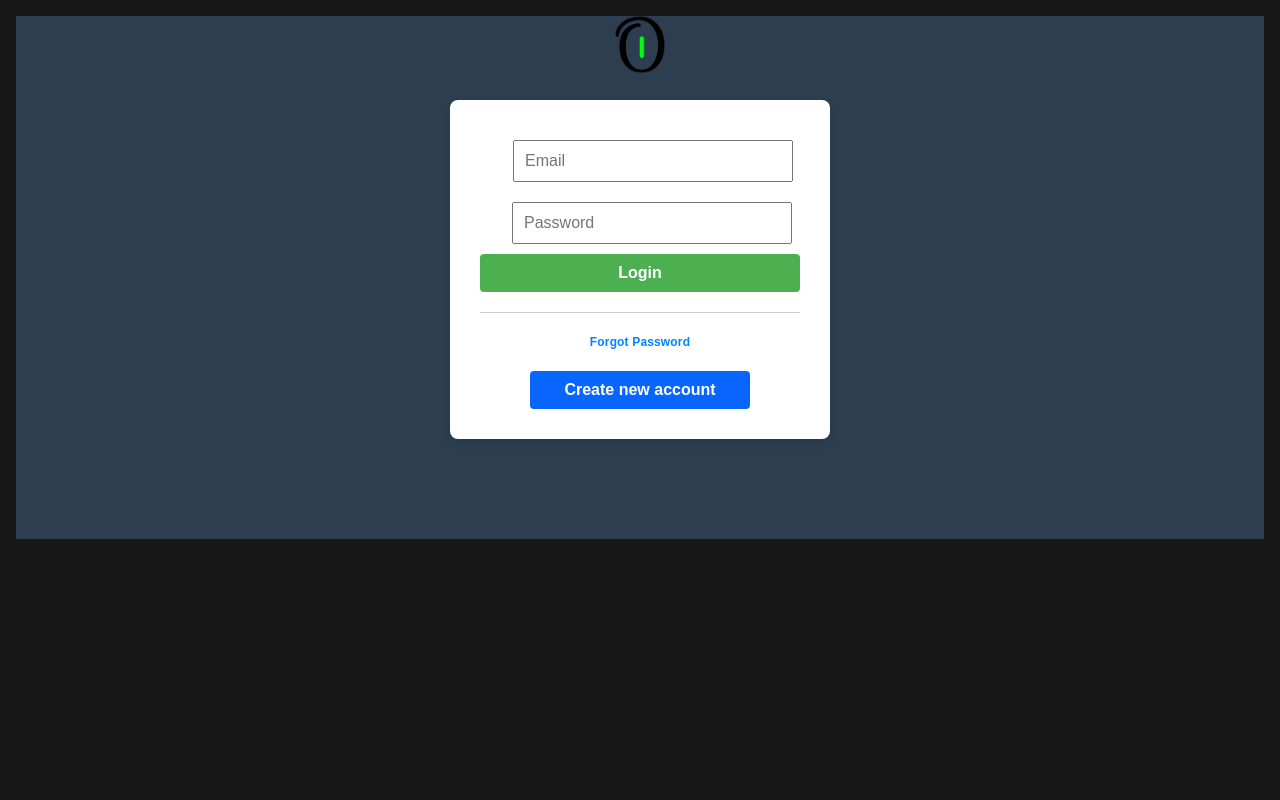
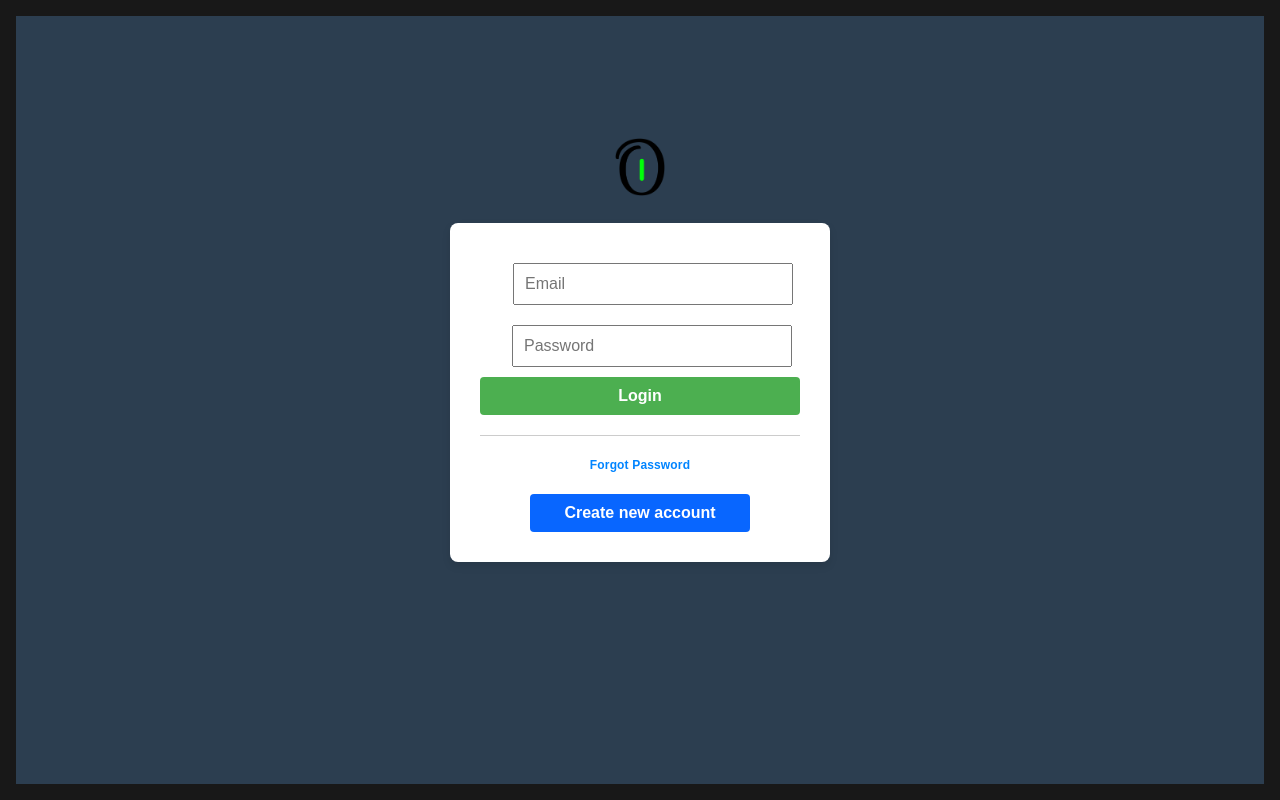
Before and after one commit to Poopenfartin/optics, a React (Vite) app in the folder Optics/: page /login in a window 1280 px wide. Built offline with nearby package versions, Linux system fonts and the light colour scheme.

Commit message:
Fixed main container size - Need to optimize lists renerding

```diff
--- a/Optics/src/App.jsx
+++ b/Optics/src/App.jsx
@@ -194,7 +194,7 @@ const App = () => {
             bgcolor: isAuthRoute ? "#181818" : "background.default",
             color: "#FFF", // Ensure text is visible in dark mode
             p: 2,
-            minHeight: "100%",
+            height: "100vh", // Use 100vh to take up full viewport height
             overflowY: "auto",
             overflowX: "hidden",
           }}>
```
